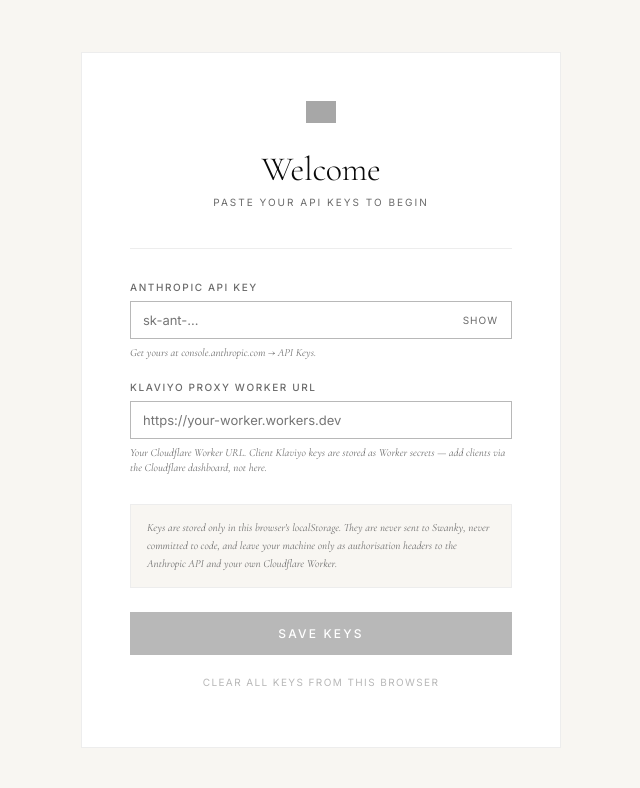
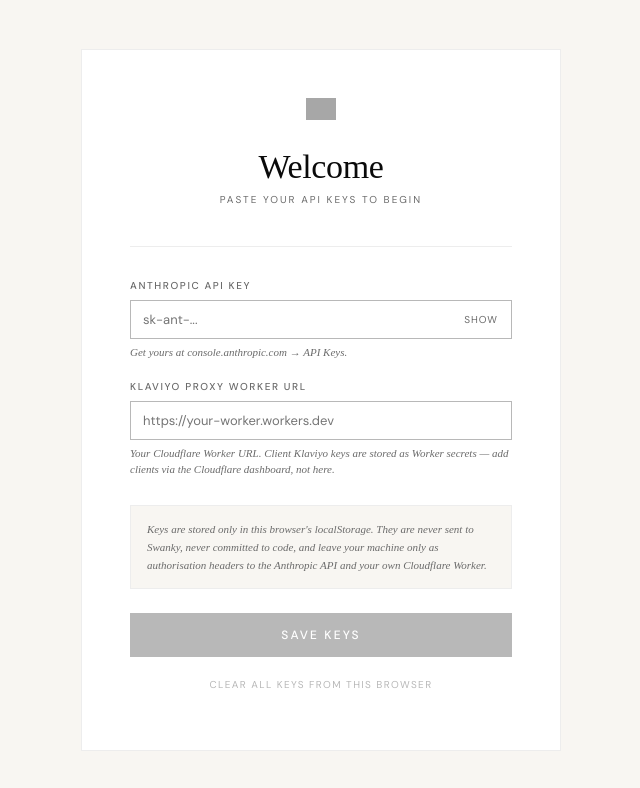
Before and after one commit to steverowley/klaviyo-report-builder, a React (Vite) app: page / in a window 1280 px wide. Shown: the top 788 px of the page, without its empty margins (319-959 px from the left). Built offline with nearby package versions, Linux system fonts and the light colour scheme; grey boxes are pictures that could not be loaded; a web font is replaced by a local one.

Commit message:
fix: update Settings.jsx to use Ovo and DM Sans fonts
- Replaced hardcoded Cormorant Garamond + Inter Google Fonts link in Settings.jsx
- Swapped all fontFamily references to Ovo and DM Sans
- Fixed fontWeight 300 → 400 on Ovo heading (Ovo is single-weight)

```diff
--- a/src/Settings.jsx
+++ b/src/Settings.jsx
@@ -54,7 +54,7 @@ export default function Settings({ onSave }) {
         height: "100vh",
         width: "100%",
         display: "flex",
-        fontFamily: "'Inter', -apple-system, sans-serif",
+        fontFamily: "'DM Sans', -apple-system, sans-serif",
         background: "#f8f6f2",
         color: "#0a0a0a",
         alignItems: "center",
@@ -65,7 +65,7 @@ export default function Settings({ onSave }) {
       }}
     >
       <link
-        href="https://fonts.googleapis.com/css2?family=Cormorant+Garamond:ital,wght@0,300;0,400;0,500;0,600;1,300;1,400;1,500;1,600&family=Inter:wght@300;400;500;600&display=swap"
+        href="https://fonts.googleapis.com/css2?family=Ovo&family=DM+Sans:ital,opsz,wght@0,9..40,300;0,9..40,400;0,9..40,500;0,9..40,600;1,9..40,300;1,9..40,400&display=swap"
         rel="stylesheet"
       />
 
@@ -86,9 +86,9 @@ export default function Settings({ onSave }) {
           />
           <div
             style={{
-              fontFamily: "'Cormorant Garamond', serif",
+              fontFamily: "'Ovo', serif",
               fontSize: "34px",
-              fontWeight: 300,
+              fontWeight: 400,
               lineHeight: 1.1,
               marginBottom: "8px",
               letterSpacing: "-0.01em",
@@ -141,7 +141,7 @@ export default function Settings({ onSave }) {
             fontSize: "11px",
             lineHeight: 1.65,
             color: "#6b6b6b",
-            fontFamily: "'Cormorant Garamond', serif",
+            fontFamily: "'Ovo', serif",
             fontStyle: "italic",
           }}
         >
@@ -157,7 +157,7 @@ export default function Settings({ onSave }) {
             background: saved ? "#6b6b6b" : canSave ? "#0a0a0a" : "#b8b8b8",
             color: "#ffffff",
             border: "none",
-            fontFamily: "'Inter', sans-serif",
+            fontFamily: "'DM Sans', sans-serif",
             fontSize: "12px",
             fontWeight: 500,
             letterSpacing: "0.18em",
@@ -179,7 +179,7 @@ export default function Settings({ onSave }) {
               background: "transparent",
               color: "#2a2a2a",
               border: "1px solid #ededed",
-              fontFamily: "'Inter', sans-serif",
+              fontFamily: "'DM Sans', sans-serif",
               fontSize: "11px",
               fontWeight: 500,
               letterSpacing: "0.16em",
@@ -200,7 +200,7 @@ export default function Settings({ onSave }) {
             background: "transparent",
             color: cleared ? "#6b6b6b" : "#b8b8b8",
             border: "1px solid transparent",
-            fontFamily: "'Inter', sans-serif",
+            fontFamily: "'DM Sans', sans-serif",
             fontSize: "10px",
             fontWeight: 400,
             letterSpacing: "0.14em",
@@ -248,7 +248,7 @@ function KeyField({ label, value, onChange, onKeyDown, show, onToggleShow, place
             fontSize: "10px",
             textTransform: "uppercase",
             letterSpacing: "0.1em",
-            fontFamily: "'Inter', sans-serif",
+            fontFamily: "'DM Sans', sans-serif",
             padding: "2px 4px",
           }}
         >
@@ -275,7 +275,7 @@ const inputStyle = {
   border: "1px solid #b8b8b8",
   background: "#ffffff",
   fontSize: "13px",
-  fontFamily: "'Inter', sans-serif",
+  fontFamily: "'DM Sans', sans-serif",
   color: "#0a0a0a",
   outline: "none",
   boxSizing: "border-box",
@@ -286,7 +286,7 @@ const hintStyle = {
   marginTop: "6px",
   fontSize: "11px",
   color: "#6b6b6b",
-  fontFamily: "'Cormorant Garamond', serif",
+  fontFamily: "'Ovo', serif",
   fontStyle: "italic",
   lineHeight: 1.4,
 };
```
